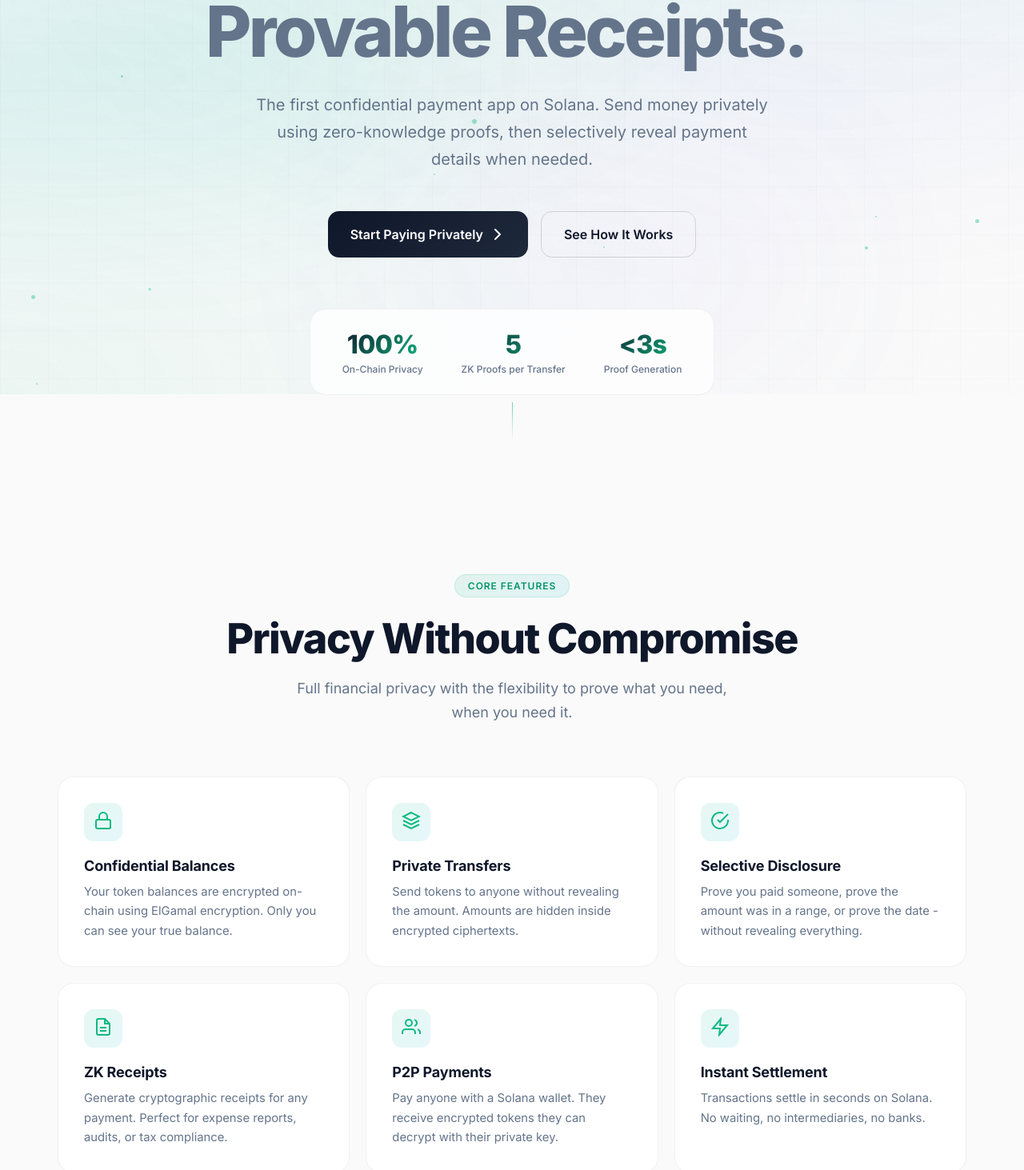
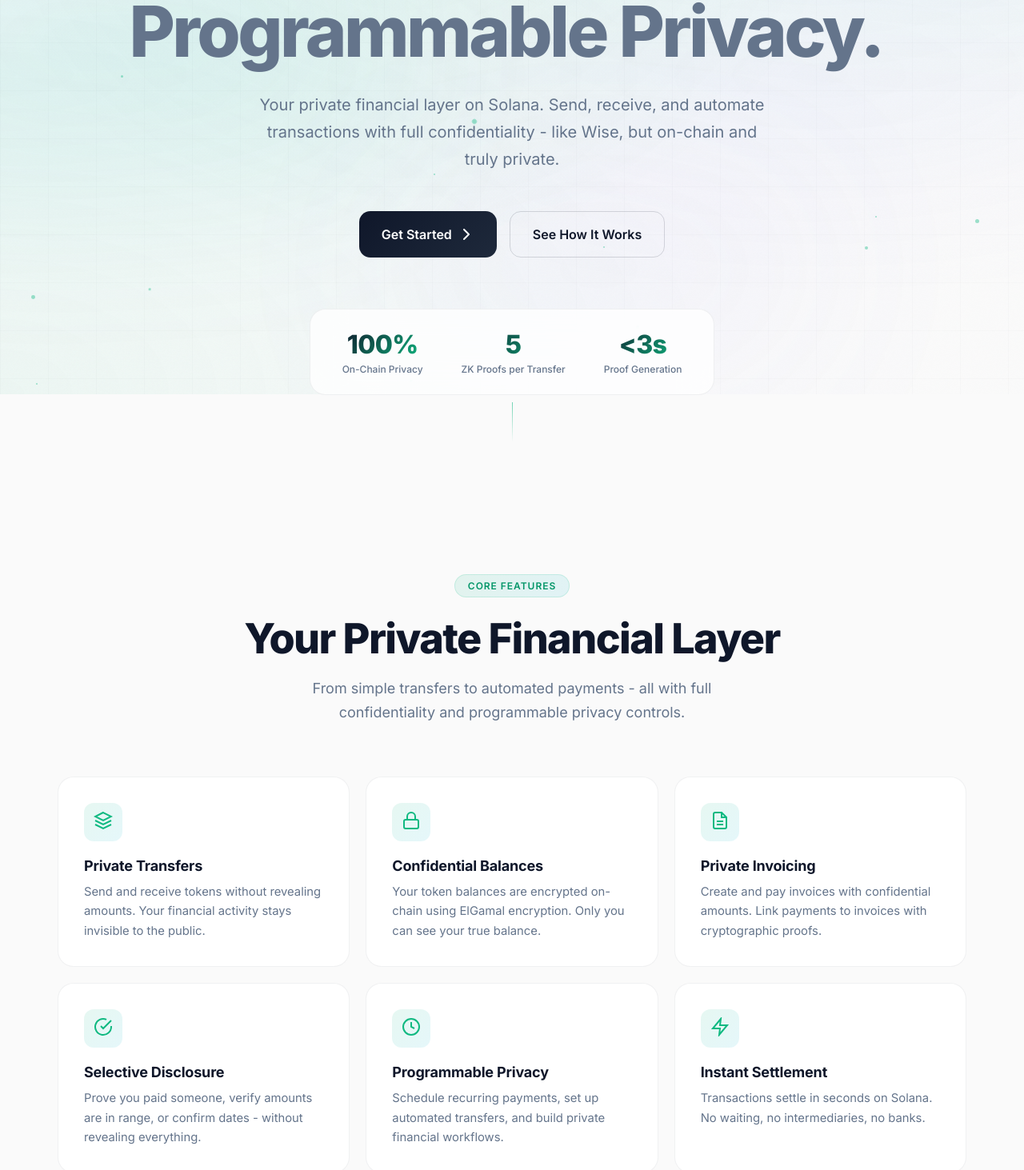
Before and after one commit to Trivo25/solana-payroll, a Nuxt app in the folder packages/app/: page / in a window 1280 px wide. Shown: the part 307-1770 px from the top of the page at 80% size. Built offline with nearby package versions, Linux system fonts and the light colour scheme; what @solana/kit, @solana/web3.js would draw is missing.

Commit message:
change theme to more general programmability

```diff
--- a/packages/app/app/pages/index.vue
+++ b/packages/app/app/pages/index.vue
@@ -66,23 +66,23 @@
 
         <h1 class="title">
           <span class="title-line">
-            <span class="word" v-for="(word, i) in ['Private', 'Payments.']" :key="i" :style="{ animationDelay: `${i * 0.1}s` }">{{ word }}&nbsp;</span>
+            <span class="word" v-for="(word, i) in ['Private', 'Transactions.']" :key="i" :style="{ animationDelay: `${i * 0.1}s` }">{{ word }}&nbsp;</span>
           </span>
           <span class="title-line title-line-2">
-            <span class="word" v-for="(word, i) in ['Provable', 'Receipts.']" :key="i" :style="{ animationDelay: `${0.2 + i * 0.1}s` }">{{ word }}&nbsp;</span>
+            <span class="word" v-for="(word, i) in ['Programmable', 'Privacy.']" :key="i" :style="{ animationDelay: `${0.2 + i * 0.1}s` }">{{ word }}&nbsp;</span>
           </span>
         </h1>
 
         <p class="description">
-          The first confidential payment app on Solana. Send money privately using
-          zero-knowledge proofs, then selectively reveal payment details when needed.
+          Your private financial layer on Solana. Send, receive, and automate transactions
+          with full confidentiality - like Wise, but on-chain and truly private.
         </p>
 
         <div class="cta-group">
           <NuxtLink to="/connect" class="btn btn-primary">
             <span class="btn-bg"></span>
             <span class="btn-content">
-              <span>Start Paying Privately</span>
+              <span>Get Started</span>
               <svg width="20" height="20" viewBox="0 0 20 20" fill="none">
                 <path d="M7 4L13 10L7 16" stroke="currentColor" stroke-width="2" stroke-linecap="round" stroke-linejoin="round"/>
               </svg>
@@ -114,9 +114,9 @@
       <div class="section-container">
         <div class="section-header">
           <span class="section-eyebrow">Core Features</span>
-          <h2 class="section-title">Privacy Without Compromise</h2>
+          <h2 class="section-title">Your Private Financial Layer</h2>
           <p class="section-subtitle">
-            Full financial privacy with the flexibility to prove what you need, when you need it.
+            From simple transfers to automated payments - all with full confidentiality and programmable privacy controls.
           </p>
         </div>
 
@@ -205,8 +205,8 @@
             <div class="cta-orb cta-orb-2"></div>
           </div>
           <div class="cta-content">
-            <h2>Ready to Pay Privately?</h2>
-            <p>Connect your wallet and experience true financial privacy on Solana.</p>
+            <h2>Ready for Private Finance?</h2>
+            <p>Connect your wallet and take control of your financial privacy on Solana.</p>
             <NuxtLink to="/connect" class="btn btn-glow">
               <span class="btn-content">
                 <span>Launch Veil</span>
@@ -266,29 +266,29 @@
 
 const features = [
   {
+    icon: `<svg width="24" height="24" viewBox="0 0 24 24" fill="none" stroke="currentColor" stroke-width="2"><path d="M12 2L2 7l10 5 10-5-10-5z"/><path d="M2 17l10 5 10-5"/><path d="M2 12l10 5 10-5"/></svg>`,
+    title: 'Private Transfers',
+    description: 'Send and receive tokens without revealing amounts. Your financial activity stays invisible to the public.',
+  },
+  {
     icon: `<svg width="24" height="24" viewBox="0 0 24 24" fill="none" stroke="currentColor" stroke-width="2"><rect x="3" y="11" width="18" height="11" rx="2"/><path d="M7 11V7a5 5 0 0110 0v4"/></svg>`,
     title: 'Confidential Balances',
     description: 'Your token balances are encrypted on-chain using ElGamal encryption. Only you can see your true balance.',
   },
   {
-    icon: `<svg width="24" height="24" viewBox="0 0 24 24" fill="none" stroke="currentColor" stroke-width="2"><path d="M12 2L2 7l10 5 10-5-10-5z"/><path d="M2 17l10 5 10-5"/><path d="M2 12l10 5 10-5"/></svg>`,
-    title: 'Private Transfers',
-    description: 'Send tokens to anyone without revealing the amount. Amounts are hidden inside encrypted ciphertexts.',
+    icon: `<svg width="24" height="24" viewBox="0 0 24 24" fill="none" stroke="currentColor" stroke-width="2"><path d="M14 2H6a2 2 0 00-2 2v16a2 2 0 002 2h12a2 2 0 002-2V8z"/><polyline points="14 2 14 8 20 8"/><line x1="16" y1="13" x2="8" y2="13"/><line x1="16" y1="17" x2="8" y2="17"/></svg>`,
+    title: 'Private Invoicing',
+    description: 'Create and pay invoices with confidential amounts. Link payments to invoices with cryptographic proofs.',
   },
   {
     icon: `<svg width="24" height="24" viewBox="0 0 24 24" fill="none" stroke="currentColor" stroke-width="2"><path d="M22 11.08V12a10 10 0 11-5.93-9.14"/><polyline points="22 4 12 14.01 9 11.01"/></svg>`,
     title: 'Selective Disclosure',
-    description: 'Prove you paid someone, prove the amount was in a range, or prove the date - without revealing everything.',
+    description: 'Prove you paid someone, verify amounts are in range, or confirm dates - without revealing everything.',
   },
   {
-    icon: `<svg width="24" height="24" viewBox="0 0 24 24" fill="none" stroke="currentColor" stroke-width="2"><path d="M14 2H6a2 2 0 00-2 2v16a2 2 0 002 2h12a2 2 0 002-2V8z"/><polyline points="14 2 14 8 20 8"/><line x1="16" y1="13" x2="8" y2="13"/><line x1="16" y1="17" x2="8" y2="17"/></svg>`,
-    title: 'ZK Receipts',
-    description: 'Generate cryptographic receipts for any payment. Perfect for expense reports, audits, or tax compliance.',
-  },
-  {
-    icon: `<svg width="24" height="24" viewBox="0 0 24 24" fill="none" stroke="currentColor" stroke-width="2"><path d="M17 21v-2a4 4 0 00-4-4H5a4 4 0 00-4 4v2"/><circle cx="9" cy="7" r="4"/><path d="M23 21v-2a4 4 0 00-3-3.87"/><path d="M16 3.13a4 4 0 010 7.75"/></svg>`,
-    title: 'P2P Payments',
-    description: 'Pay anyone with a Solana wallet. They receive encrypted tokens they can decrypt with their private key.',
+    icon: `<svg width="24" height="24" viewBox="0 0 24 24" fill="none" stroke="currentColor" stroke-width="2"><circle cx="12" cy="12" r="10"/><polyline points="12 6 12 12 16 14"/></svg>`,
+    title: 'Programmable Privacy',
+    description: 'Schedule recurring payments, set up automated transfers, and build private financial workflows.',
   },
   {
     icon: `<svg width="24" height="24" viewBox="0 0 24 24" fill="none" stroke="currentColor" stroke-width="2"><polygon points="13 2 3 14 12 14 11 22 21 10 12 10 13 2"/></svg>`,
```
Also changed, not shown: 1 other file (tests, documents, lock files or other folders).
